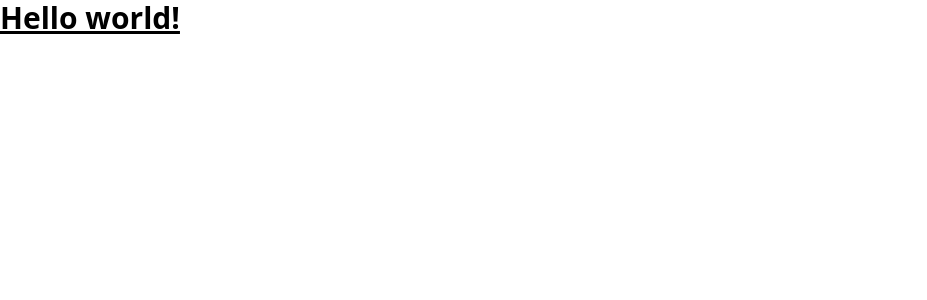
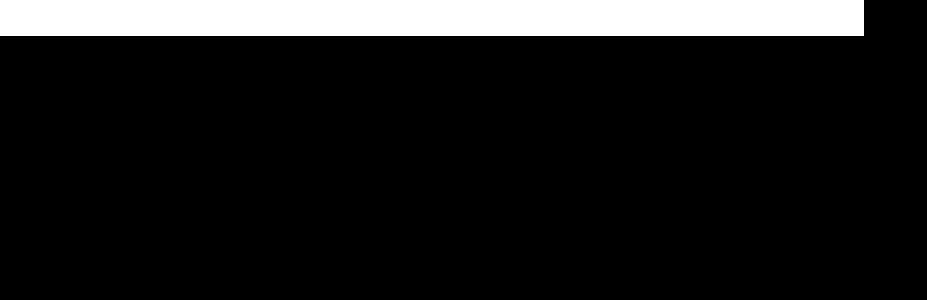
Before and after one commit to Felipc47/Login, a React (Create React App) app: page /login in a window 1280 px wide. Shown: the top 300 px of the page, without its empty margins (0-927 px from the left). Built offline with nearby package versions, Linux system fonts and the light colour scheme.

Commit message:
Trabajando en el context

```diff
--- a/package.json
+++ b/package.json
@@ -9,6 +9,7 @@
     "firebase": "^9.10.0",
     "react": "^18.2.0",
     "react-dom": "^18.2.0",
+    "react-router-dom": "^6.4.1",
     "react-scripts": "5.0.1",
     "web-vitals": "^2.1.4"
   },
--- a/src/App.js
+++ b/src/App.js
@@ -1,9 +1,20 @@
-import './App.css';
+import {Routes, Route} from 'react-router-dom'
+import {Home} from './Components/Home'
+import {Login} from './Components/Login'
+import { Register } from './Components/Register'
+import { AuthProvider } from './Context/authContext'
 
 export default function App() {
   return (
-    <h1 className="text-3xl font-bold underline">
-      Hello world!
-    </h1>
+    <div className="bg-black h-screen text-white text-3xl">
+
+    <AuthProvider>
+    <Routes>
+      <Route path="/" element={ <Home/>} />
+      <Route path="/login" element ={<Login/>}/>
+      <Route path="/register" element={<Register/>}/>
+    </Routes>
+    </AuthProvider>
+    </div>
   )
 }
--- /dev/null
+++ b/src/Components/Home.js
@@ -0,0 +1,11 @@
+import { useContext } from "react"
+import { context } from "../Context/authContext"
+
+export function Home () {
+
+    const authContext = useContext (context)
+
+    console.log(authContext)
+
+    return <div>Home</div>
+}
--- /dev/null
+++ b/src/Components/Login.js
@@ -0,0 +1,22 @@
+import { useState } from "react"
+
+export function Login () {
+
+    const [user, setUser] = useState ({
+        email:'',
+        password:''
+    })
+
+
+    return <div>
+        <form>
+
+            <input className="text-black" type="email" id="email" />
+            <input type="password" id="password"/>
+
+
+        </form>
+        </div>
+
+
+}
--- /dev/null
+++ b/src/Components/Register.js
@@ -0,0 +1,3 @@
+export function Register () {
+    return <div>Register</div>
+}
--- /dev/null
+++ b/src/Context/authContext.js
@@ -0,0 +1,13 @@
+import { createContext } from "react";
+
+export const context = createContext()
+
+
+export function AuthProvider({ children }) {
+
+    const user = {
+        login: true
+    }
+
+    return <context.Provider value={{ user }}> {children} </context.Provider>
+}
--- a/src/index.js
+++ b/src/index.js
@@ -3,11 +3,15 @@ import ReactDOM from 'react-dom/client';
 import './index.css';
 import App from './App';
 import reportWebVitals from './reportWebVitals';
+import {BrowserRouter} from 'react-router-dom'
+
 
 const root = ReactDOM.createRoot(document.getElementById('root'));
 root.render(
   <React.StrictMode>
+    <BrowserRouter>
     <App />
+  </BrowserRouter>
   </React.StrictMode>
 );
 
```
Also changed, not shown: src/Components/Alert.js (added), src/Components/ProtectedRoute.js (added), 1 other file (tests, documents, lock files or other folders).
